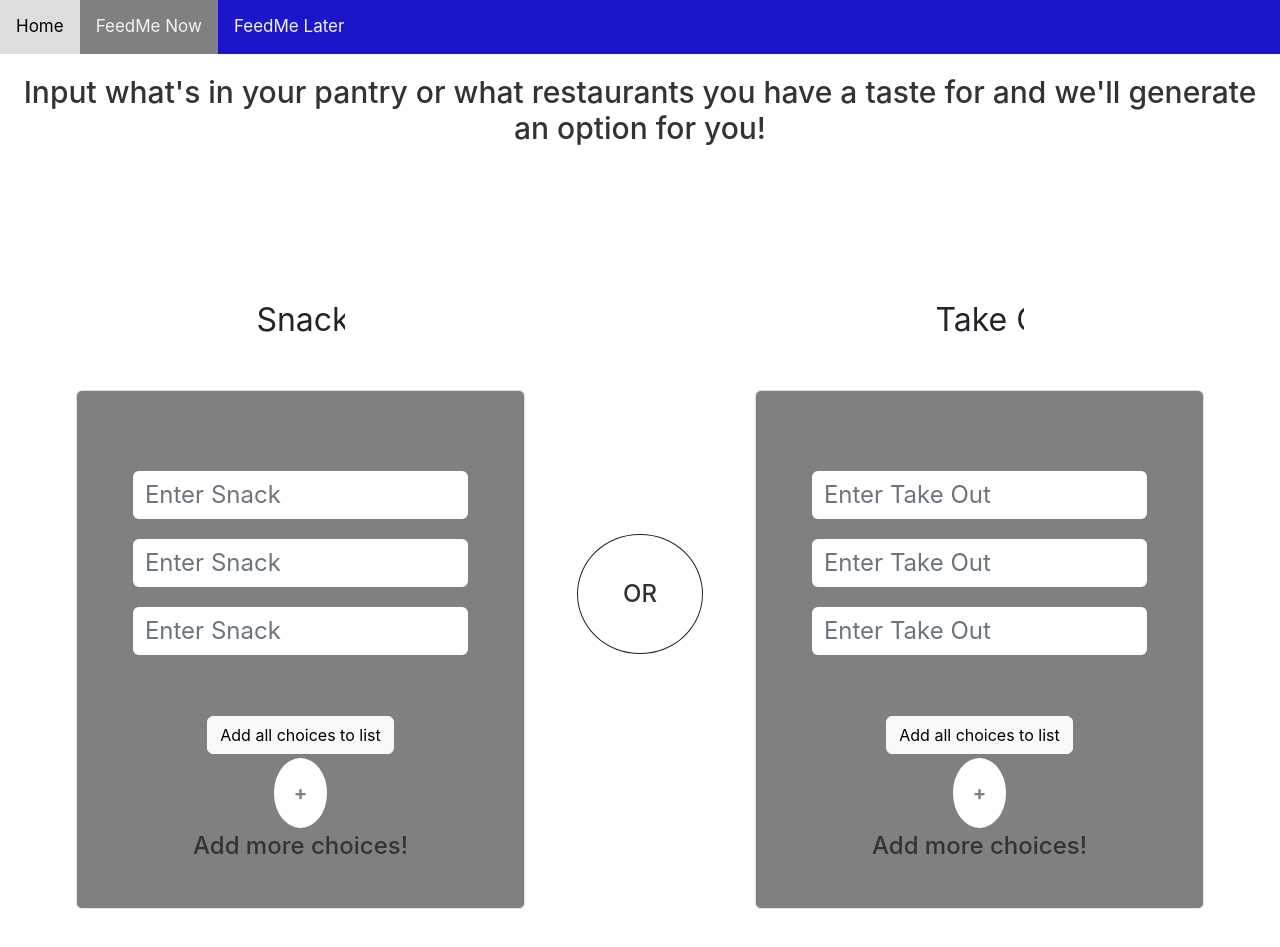
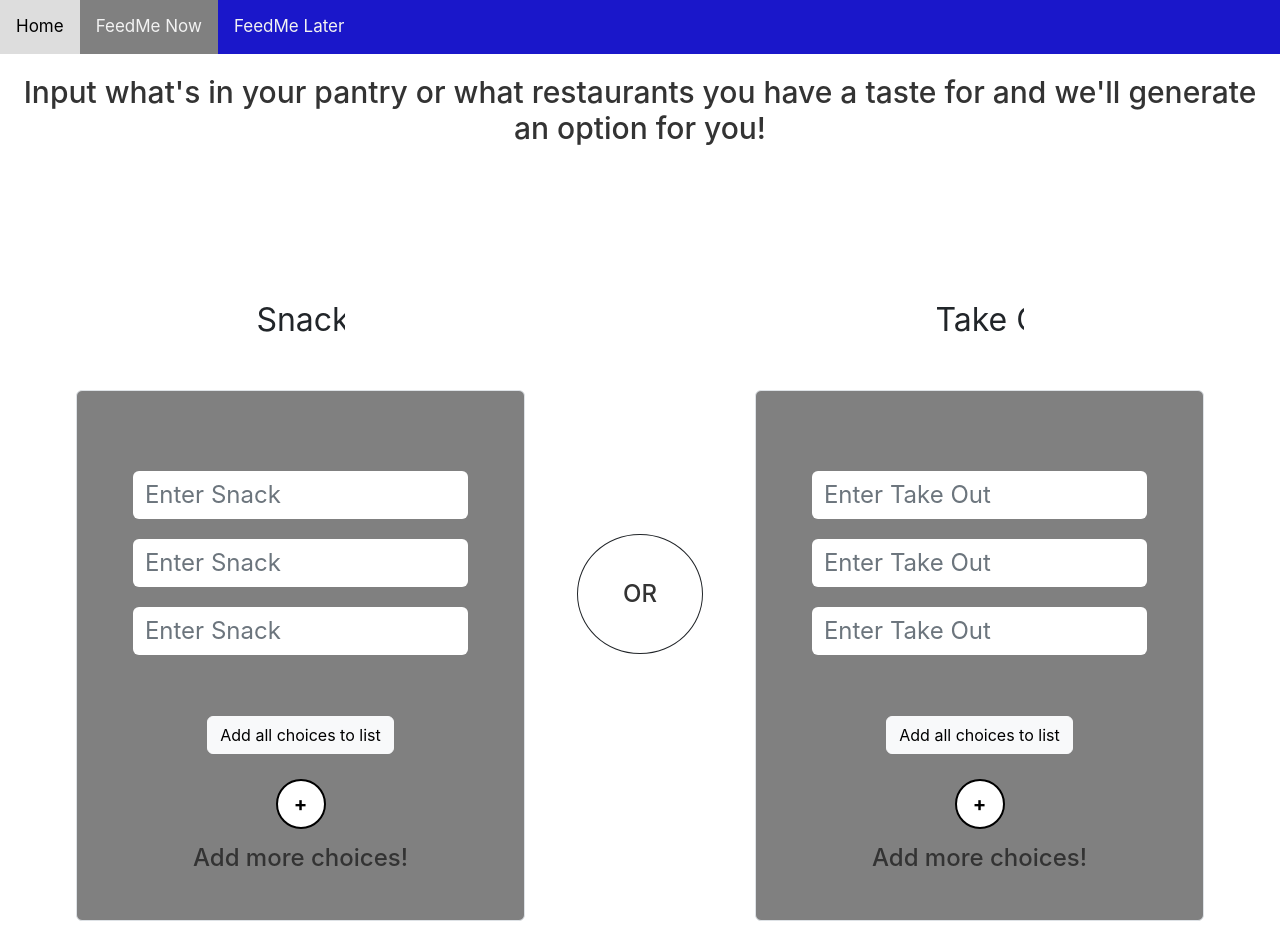
Before and after one commit to Dec-22-LC-LiftOff-STL/FeedMe, an Angular app: page /feed-me-now in a window 1280 px wide. Shown: the top 947 px of the page. Built offline with nearby package versions, Linux system fonts and the light colour scheme.

Commit message:
DId a little more HTML/CSS work

```diff
--- a/src/app/feed-me-now-page/feed-me-now-page.component.css
+++ b/src/app/feed-me-now-page/feed-me-now-page.component.css
@@ -1,5 +1,5 @@
 .feedMeButton {
-    background-color: white;
+    /* background-color: white;
     border: none;
     color: grey;
     padding: 20px;
@@ -7,8 +7,21 @@
     text-decoration: none;
     display: inline-block;
     font-size: 16px;
-    margin: 4px 2px;
+    margin: 4px 2px; */
+
+
+  border-radius: 50%;
+  height: 50px;
+  width: 50px;
+  background-color: white;
+  border: black solid 2px;
+  color: Black;
+  font-weight: bolder;
+  font-size: 100px;
+  margin-top: 25px;
+  margin-bottom: 15px;
   }
+
 
   .button1 {border-radius: 2px;}
   .button2 {border-radius: 4px;}
```
